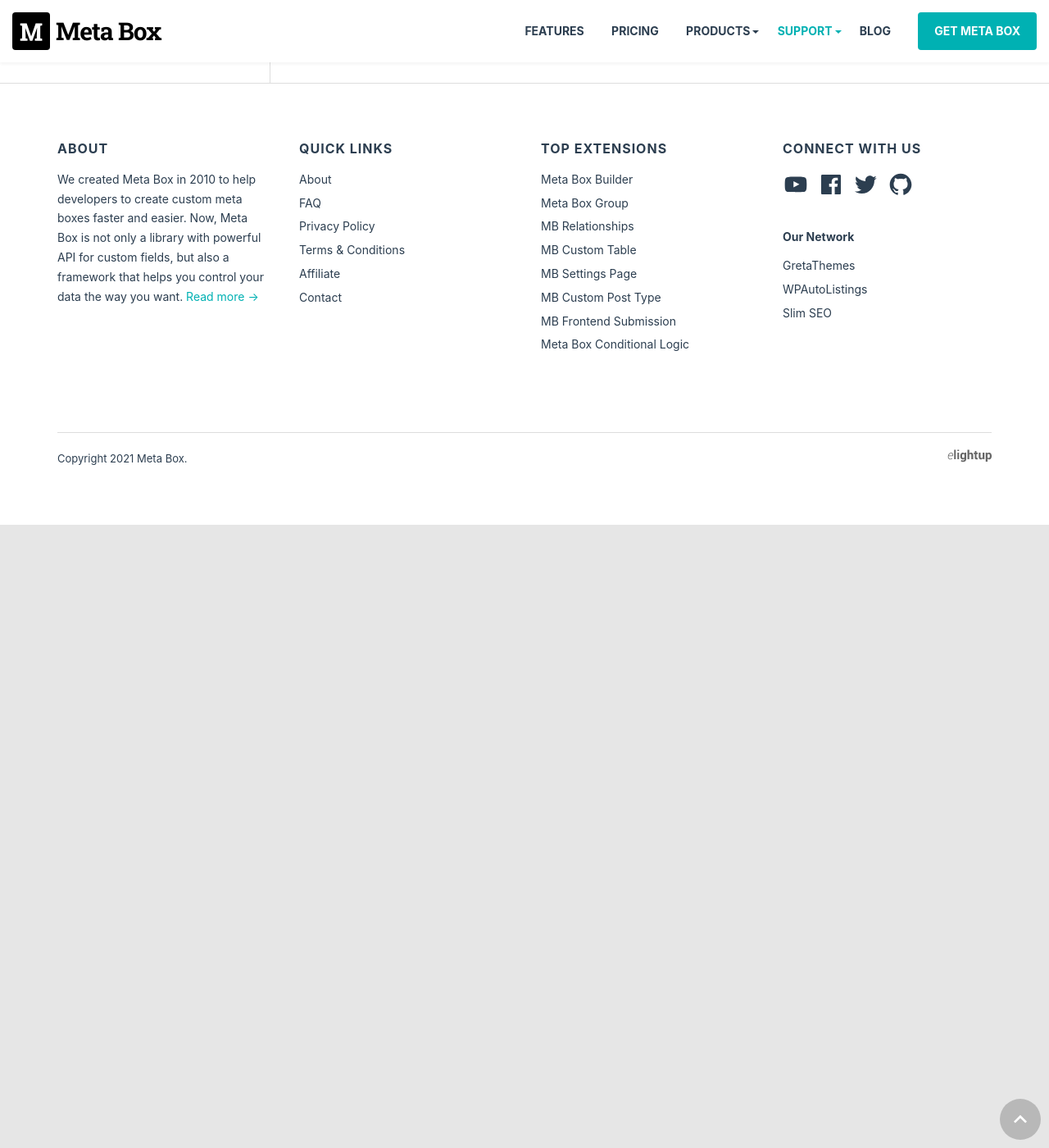
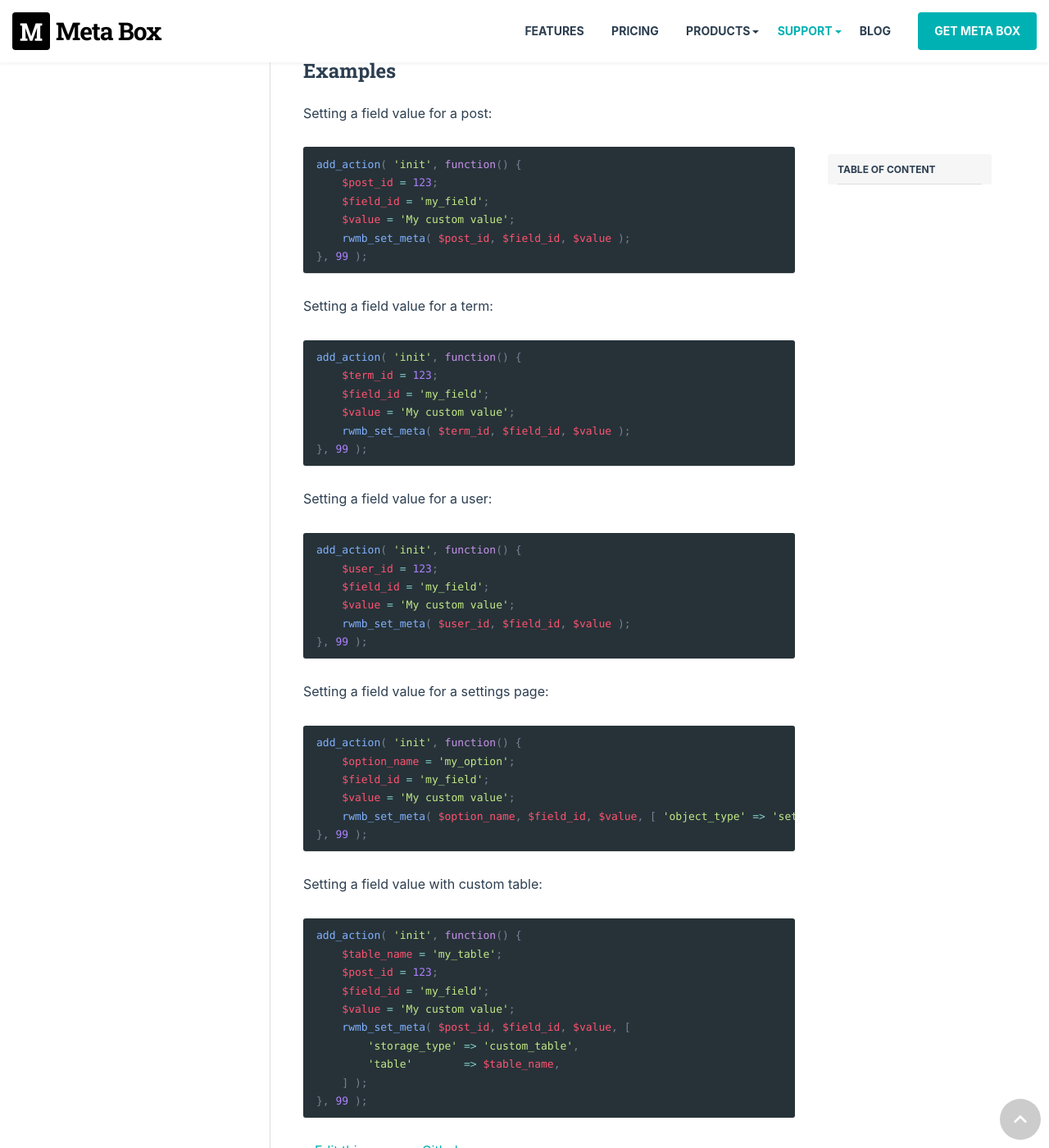
Before and after one commit to wpmetabox/docs, a Jekyll site: the page built from _docs/rwmb-set-meta.md, in a window 1280 px wide and 1400 px high, scrolled down 977 px. Shown: the whole window at 82% size. Built offline with Jekyll 4.4.1, drawn with Linux system fonts in a browser that asks for light colours; comment, search, counter and statistics services are not loaded.

Commit message:
Update rwmb-set-meta.md

````diff
--- a/_docs/rwmb-set-meta.md
+++ b/_docs/rwmb-set-meta.md
@@ -26,3 +26,64 @@
 	rwmb_set_meta( 12, 'my_field', 'my_value' );
 }, 99 );
 ```
+
+## Examples
+
+Setting a field value for a post:
+
+```php
+add_action( 'init', function() {
+	$post_id = 123;
+	$field_id = 'my_field';
+	$value = 'My custom value';
+	rwmb_set_meta( $post_id, $field_id, $value );
+}, 99 );
+```
+
+Setting a field value for a term:
+
+```php
+add_action( 'init', function() {
+	$term_id = 123;
+	$field_id = 'my_field';
+	$value = 'My custom value';
+	rwmb_set_meta( $term_id, $field_id, $value );
+}, 99 );
+```
+
+Setting a field value for a user:
+
+```php
+add_action( 'init', function() {
+	$user_id = 123;
+	$field_id = 'my_field';
+	$value = 'My custom value';
+	rwmb_set_meta( $user_id, $field_id, $value );
+}, 99 );
+```
+
+Setting a field value for a settings page:
+
+```php
+add_action( 'init', function() {
+	$option_name = 'my_option';
+	$field_id = 'my_field';
+	$value = 'My custom value';
+	rwmb_set_meta( $option_name, $field_id, $value, [ 'object_type' => 'setting' ] );
+}, 99 );
+```
+
+Setting a field value with custom table:
+
+```php
+add_action( 'init', function() {
+	$table_name = 'my_table';
+	$post_id = 123;
+	$field_id = 'my_field';
+	$value = 'My custom value';
+	rwmb_set_meta( $post_id, $field_id, $value, [
+		'storage_type' => 'custom_table',
+		'table'        => $table_name,
+	] );
+}, 99 );
+```
````
